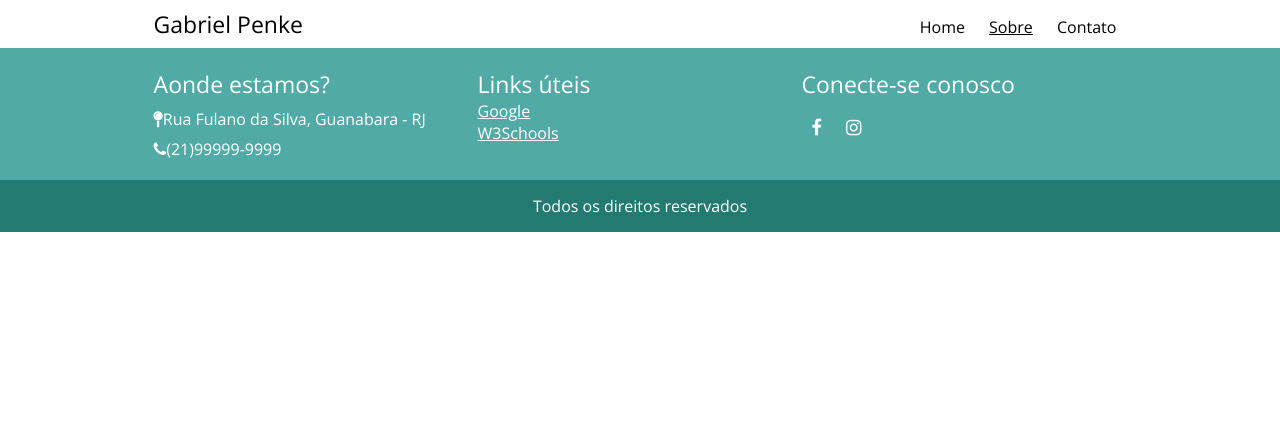
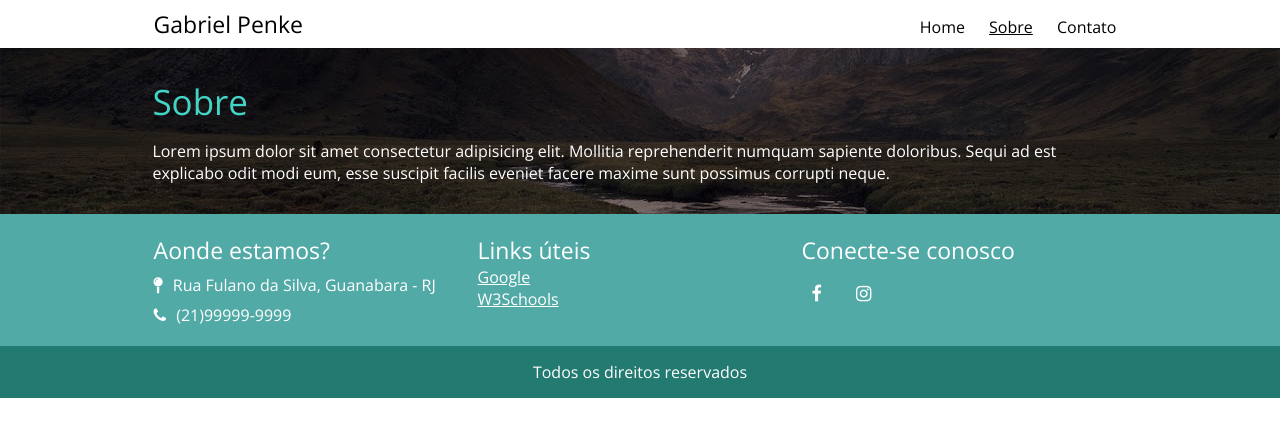
Before and after one commit to Gabriel-Penke/Projeto-Danki-code, a plain HTML site: page sobre.html in a window 1280 px wide. Drawn offline with nearby package versions, Linux system fonts and the light colour scheme.

Commit message:
Atualizações
- Section title-page adicionada
- Adicionado um overlay
- Seção estilizada

```diff
--- a/css/style.css
+++ b/css/style.css
@@ -294,12 +294,49 @@ div.group-icons a{
     display: inline-block;
     margin: 15px 10px;
 }
+.fa{margin-right: 10px;}
 
 footer.footer2{
     padding: 15px 0;
     background: #237a70;
     text-align: center;
     color: white;
+}
+
+section.title-page{
+    padding: 30px;
+    width: 100%;
+    min-height: 150px;
+    background-size: cover;
+    background-position: center;
+    background-repeat: no-repeat;
+    position: relative;
+}
+
+div.overlay__title-page{
+    position: absolute;
+    left: 0;
+    top: 0;
+    z-index: 100;
+    width: 100%;
+    height: 100%;
+    background: rgba(0, 0, 0, 0.5);
+}
+section.title-page > div.conteiner{
+    position: relative;
+    z-index: 101;
+}
+section.title-page h3{
+    color: #44d4c5;
+    font-size: 35px;
+    font-weight: normal;
+}
+
+section.title-page p{
+    font-weight: lighter;
+    font-size: 16px;
+    color: white;
+    margin-top: 15px;
 }
 
 @media (max-width: 768px){
--- a/sobre.html
+++ b/sobre.html
@@ -34,6 +34,14 @@
             <div class="clear"></div>
         </div>
     </header>
+
+    <section style="background-image: url(imagens/landscape.jpeg);" class="title-page">
+        <div class="overlay__title-page"></div>
+        <div class="conteiner">
+            <h3>Sobre</h3>
+            <p>Lorem ipsum dolor sit amet consectetur adipisicing elit. Mollitia reprehenderit numquam sapiente doloribus. Sequi ad est explicabo odit modi eum, esse suscipit facilis eveniet facere maxime sunt possimus corrupti neque.</p>
+        </div><!--Conteiner-->
+    </section>
 
     <footer class="footer1">
         <div class="conteiner">
```
